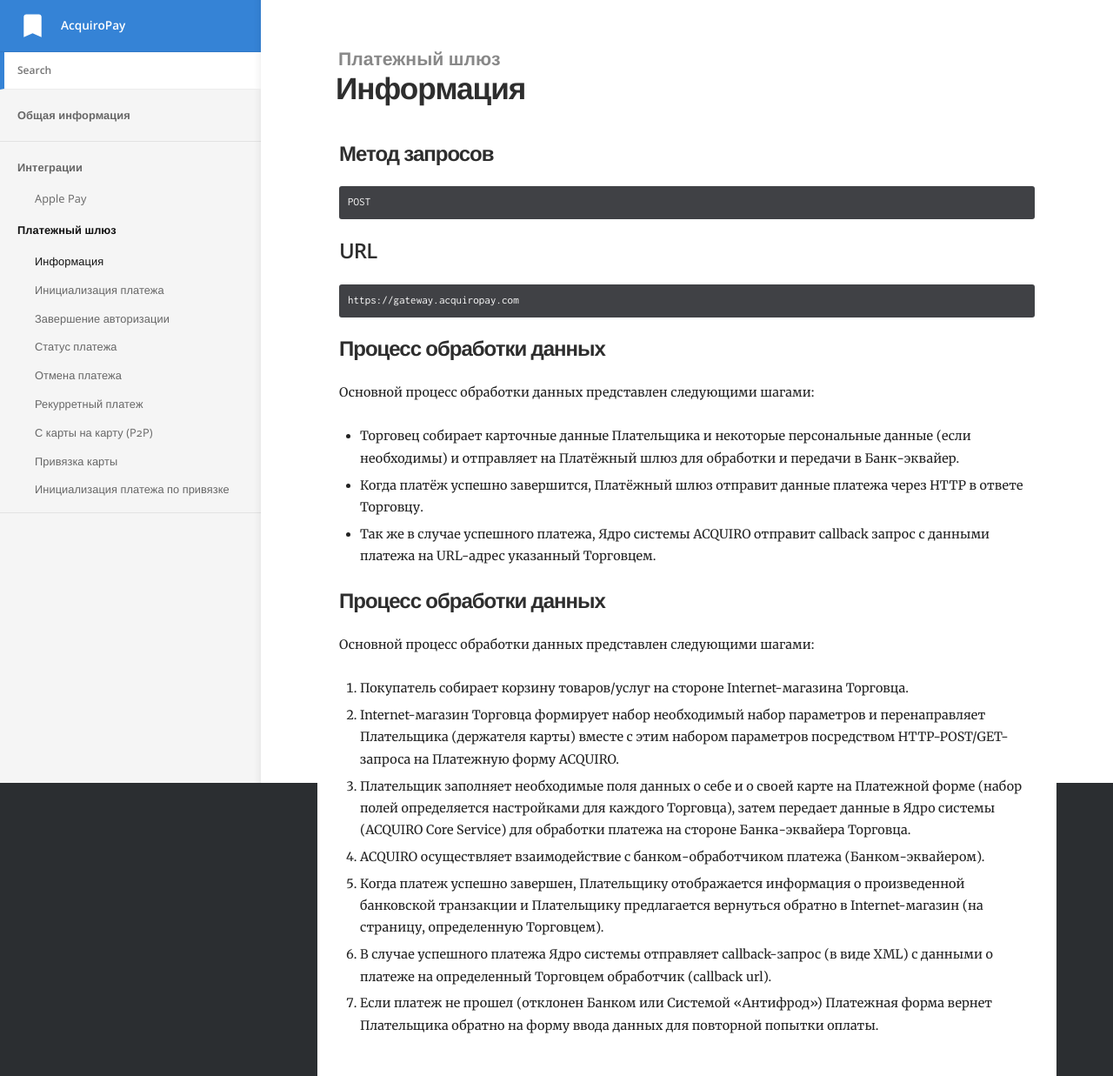
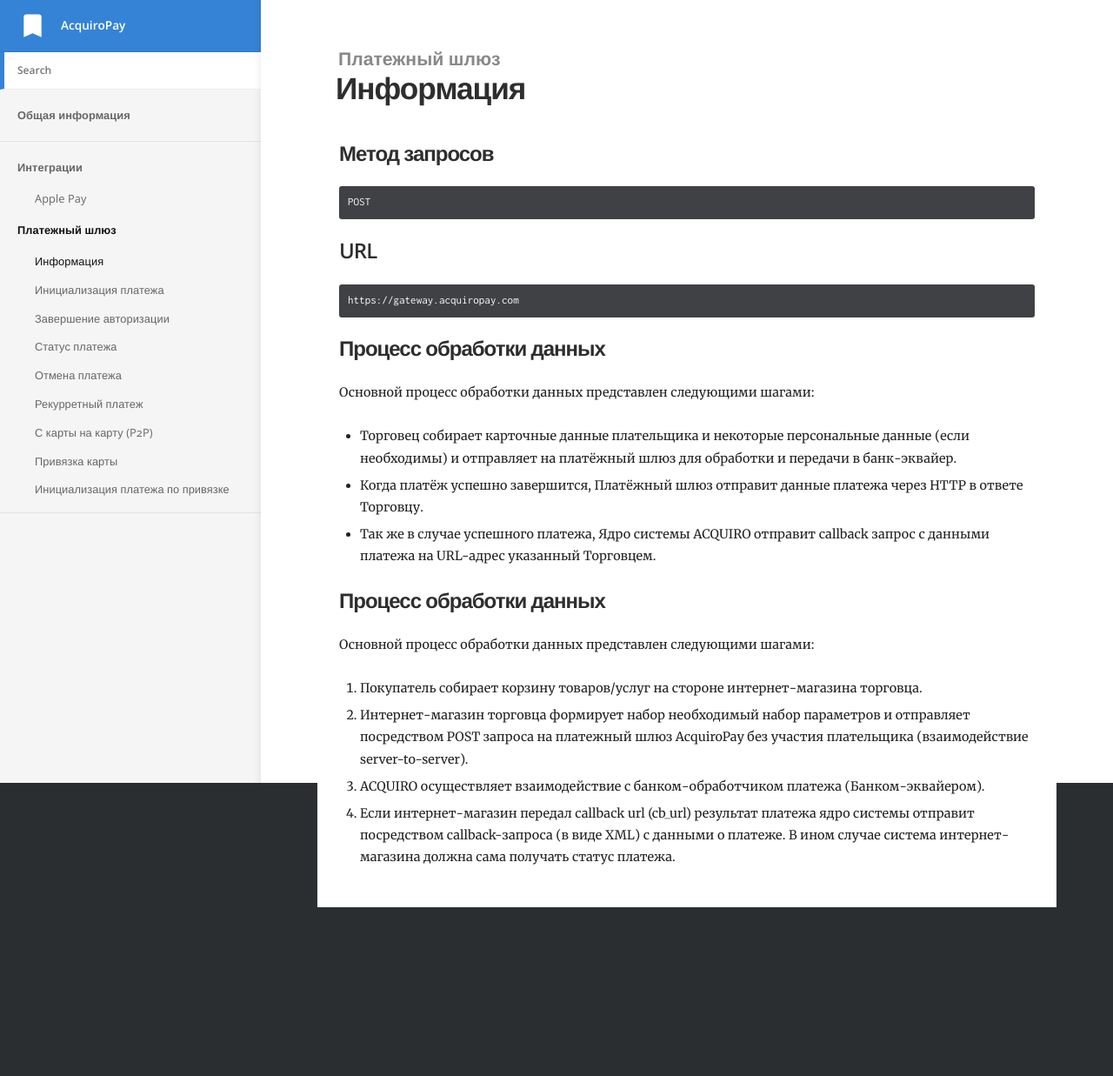
Before and after one commit to acquiropay/acquiropay.github.io, a Jekyll site: the page built from _docs/pay/index.md, in a window 1280 px wide. Shown: the whole page at 87% size. Built offline with Jekyll 4.4.1, drawn with Linux system fonts in a browser that asks for light colours; after the commit the page ends 1043 px from its top, so only the background shows below that.

Commit message:
правки

```diff
--- a/_docs/pay/index.md
+++ b/_docs/pay/index.md
@@ -16,7 +16,7 @@ order: 1
 
 Основной процесс обработки данных представлен следующими шагами:
 
-*	Торговец собирает карточные данные Плательщика и некоторые персональные данные (если необходимы) и отправляет на Платёжный шлюз для обработки и передачи в Банк-эквайер.
+*	Торговец собирает карточные данные плательщика и некоторые персональные данные (если необходимы) и отправляет на платёжный шлюз для обработки и передачи в банк-эквайер.
 *	Когда платёж успешно завершится, Платёжный шлюз отправит данные платежа через HTTP в ответе Торговцу.
 *	Так же в случае успешного платежа, Ядро системы ACQUIRO отправит callback запрос с данными платежа на URL-адрес указанный Торговцем.
 
@@ -24,10 +24,7 @@ order: 1
 
 Основной процесс обработки данных представлен следующими шагами:
 
-1.	Покупатель собирает корзину товаров/услуг на стороне Internet-магазина Торговца.
-2.	Internet-магазин Торговца формирует набор необходимый набор параметров и перенаправляет Плательщика (держателя карты) вместе с этим набором параметров посредством HTTP-POST/GET-запроса на Платежную форму ACQUIRO.
-3.	Плательщик заполняет необходимые поля данных о себе и о своей карте на Платежной форме (набор полей определяется настройками для каждого Торговца), затем передает данные в Ядро системы (ACQUIRO Core Service) для обработки платежа на стороне Банка-эквайера Торговца.
-4.	ACQUIRO осуществляет взаимодействие с банком-обработчиком платежа (Банком-эквайером).
-5.	Когда платеж успешно завершен, Плательщику отображается информация о произведенной банковской транзакции и Плательщику предлагается вернуться обратно в Internet-магазин (на страницу, определенную Торговцем).
-6.	В случае успешного платежа Ядро системы отправляет callback-запрос (в виде XML) с данными о платеже на определенный Торговцем обработчик (callback url).
-7.	Если платеж не прошел (отклонен Банком или Системой «Антифрод») Платежная форма вернет Плательщика обратно на форму ввода данных для повторной попытки оплаты.
+1.	Покупатель собирает корзину товаров/услуг на стороне интернет-магазина торговца.
+2.	Интернет-магазин торговца формирует набор необходимый набор параметров и отправляет посредством POST запроса на платежный шлюз AcquiroPay без участия плательщика (взаимодействие server-to-server).
+3.	ACQUIRO осуществляет взаимодействие с банком-обработчиком платежа (Банком-эквайером).
+4.	Если интернет-магазин передал callback url (cb_url) результат платежа ядро системы отправит посредством callback-запроса (в виде XML) с данными о платеже. В ином случае система интернет-магазина должна сама получать статус платежа.
```
Also changed, not shown: _docs/pay/init.md (+0 -2 lines).
